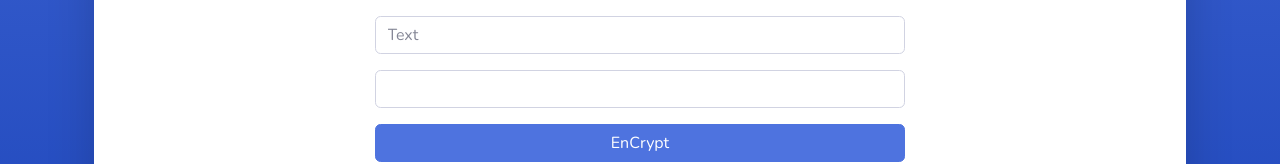
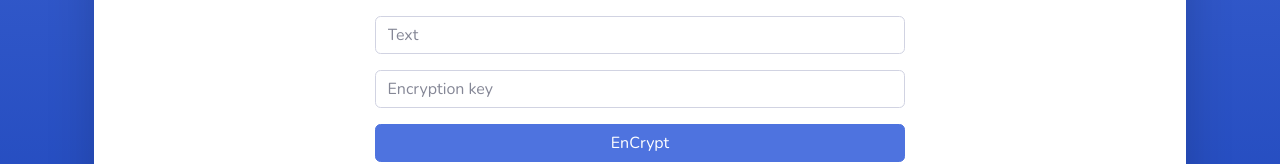
Before and after one commit to IEEE-Student-Branch-NSBM/IEEEDAYENCLibs, a plain HTML site: page index.html in a window 1280 px wide. Shown: the part 678-842 px from the top of the page. Drawn offline with nearby package versions, Linux system fonts and the light colour scheme.

Commit message:
Update index.html

```diff
--- a/index.html
+++ b/index.html
@@ -52,7 +52,7 @@
                             <input class="form-control form-control-user" type="text" id="AES256INPUT" placeholder="Text">
                         </div>
                         <div class="form-group">
-                            <input class="form-control form-control-user" type="text" id="AES256KEYINPUT" Encryption key">
+                            <input class="form-control form-control-user" type="text" id="AES256KEYINPUT" placeholder="Encryption key">
                         </div>
                         <p id="EncryptedTEXT"></p>
                         <button onclick="encrypt();" class="btn btn-primary btn-block text-white btn-user" type="button">EnCrypt</button>
```
